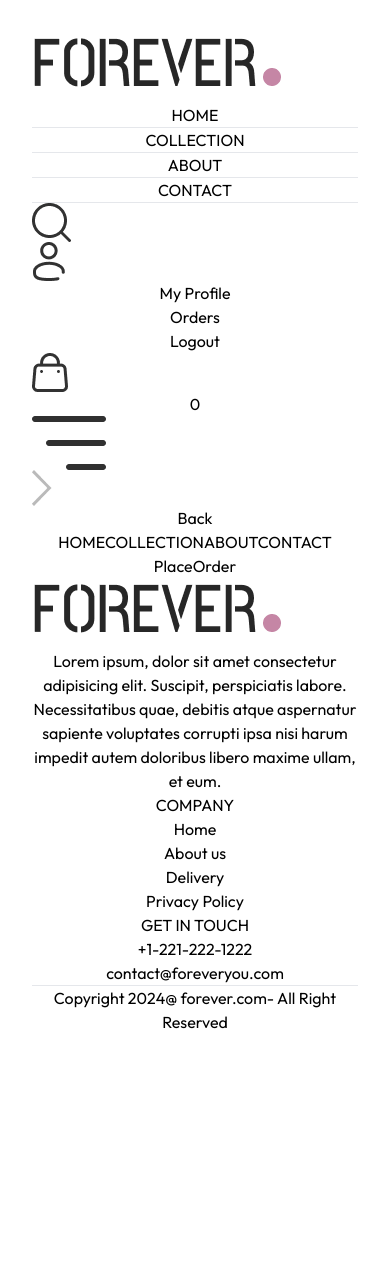
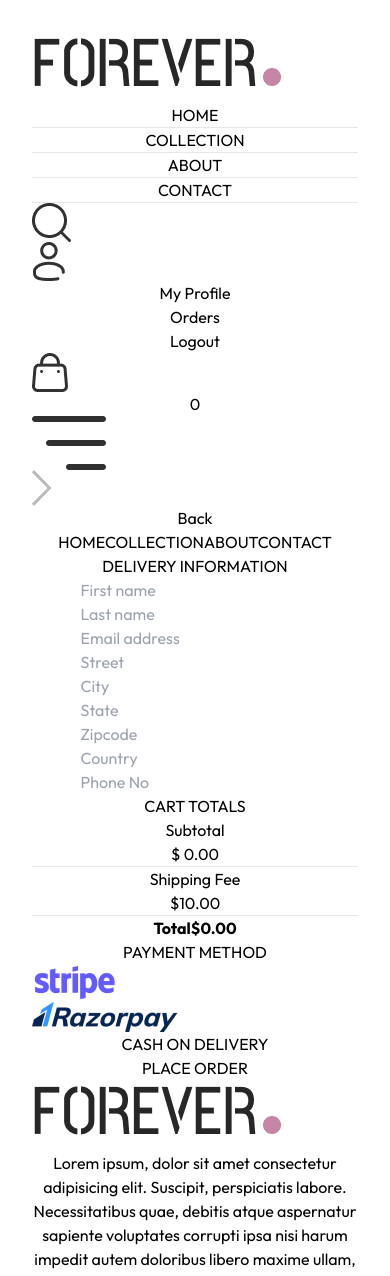
Before and after one commit to anjany06/UrbanVault--E-Commerce-MERN-, a React (Vite) app in the folder client/: page /place-order in a window 390 px wide. Shown: the top 1276 px of the page. Before the commit the page ends 1066 px from the top, so only its background shows below. Built offline with nearby package versions, Linux system fonts and the light colour scheme.

Commit message:
`Added navigation functionality to ShopContext and updated Cart, PlaceOrder pages accordingly`

```diff
--- a/client/src/context/ShopContext.jsx
+++ b/client/src/context/ShopContext.jsx
@@ -1,6 +1,7 @@
 import { createContext, useEffect, useState } from "react";
 import { products } from "../assets/assets/frontend_assets/assets";
 import { toast } from "react-toastify";
+import { useNavigate } from "react-router-dom";
 export const ShopContext = createContext();
 
 const ShopContextProvider = (props) => {
@@ -12,6 +13,8 @@
   const [showSearch, setShowSearch] = useState(false);
   // add to cart func and cartItems is an object
   const [cartItems, setCartItems] = useState({});
+
+  const navigate = useNavigate();
 
   const addToCart = async (itemId, size) => {
     if (!size) {
@@ -81,6 +84,7 @@
     getCartCount,
     updateQuantity,
     getCartAmount,
+    navigate,
   };
 
   return (
--- a/client/src/pages/Cart.jsx
+++ b/client/src/pages/Cart.jsx
@@ -5,7 +5,7 @@
 import CartTotal from "../components/CartTotal";
 
 const Cart = () => {
-  const { products, currency, cartItems, updateQuantity } =
+  const { products, currency, cartItems, updateQuantity, navigate } =
     useContext(ShopContext);
 
   const [cartData, setCartData] = useState([]);
@@ -90,6 +90,14 @@
       <div className="flex justify-end my-20">
         <div className="w-full sm:w-[450px]">
           <CartTotal />
+          <div className="w-full text-end ">
+            <button
+              onClick={() => navigate("/place-order")}
+              className="bg-black text-white text-sm my-8 px-8 py-3"
+            >
+              PROCEED TO CHECKOUT
+            </button>
+          </div>
         </div>
       </div>
     </div>
--- a/client/src/pages/PlaceOrder.jsx
+++ b/client/src/pages/PlaceOrder.jsx
@@ -1,9 +1,129 @@
-import React from 'react'
+import React, { useContext, useState } from "react";
+import Title from "../components/Title";
+import CartTotal from "../components/CartTotal";
+import assets from "../assets/assets/frontend_assets/assets";
+import { ShopContext } from "../context/ShopContext";
 
 const PlaceOrder = () => {
+  const [method, setMethod] = useState("cod");
+
+  const { navigate } = useContext(ShopContext);
   return (
-    <div>PlaceOrder</div>
-  )
-}
+    <div className="flex flex-col sm:flex-row justify-between gap-4 pt-5 sm:pt-14 min-h-[80vh] border-t">
+      {/* left side */}
+      <div className="flex flex-col gap-4 w-full sm:w-[480px]">
+        <div className="text-xl sm:text-2xl my-3">
+          <Title text1={"DELIVERY"} text2={"INFORMATION"} />
+        </div>
+        <div className="flex gap-3">
+          <input
+            className="border border-gray-300 rounded py-1.5 px-3.5 w-full"
+            placeholder="First name"
+            type="text"
+          />
+          <input
+            className="border border-gray-300 rounded py-1.5 px-3.5 w-full"
+            placeholder="Last name"
+            type="text"
+          />
+        </div>
+        <input
+          className="border border-gray-300 rounded py-1.5 px-3.5 w-full"
+          placeholder="Email address"
+          type="email"
+        />
+        <input
+          className="border border-gray-300 rounded py-1.5 px-3.5 w-full"
+          placeholder="Street"
+          type="text"
+        />
+        <div className="flex gap-3">
+          <input
+            className="border border-gray-300 rounded py-1.5 px-3.5 w-full"
+            placeholder="City"
+            type="text"
+          />
+          <input
+            className="border border-gray-300 rounded py-1.5 px-3.5 w-full"
+            placeholder="State"
+            type="text"
+          />
+        </div>
+        <div className="flex gap-3">
+          <input
+            className="border border-gray-300 rounded py-1.5 px-3.5 w-full"
+            placeholder="Zipcode"
+            type="number"
+          />
+          <input
+            className="border border-gray-300 rounded py-1.5 px-3.5 w-full"
+            placeholder="Country"
+            type="text"
+          />
+        </div>
+        <input
+          className="border border-gray-300 rounded py-1.5 px-3.5 w-full"
+          placeholder="Phone No"
+          type="number"
+        />
+      </div>
+      {/* Right side */}
+      <div className="mt-8">
+        <div className="mt-8 min-w-80">
+          <CartTotal />
+        </div>
+        <div className="mt-12">
+          <Title text1={"PAYMENT"} text2={"METHOD"} />
+          {/* Payment MEthod Selection */}
+          <div className="flex gap-3 flex-col lg:flex-row">
+            <div
+              onClick={() => setMethod("stripe")}
+              className="flex items-center gap-3 border p-2 px-3 cursor-pointer"
+            >
+              <p
+                className={`min-w-3.5 h-3.5 border rounded-full ${
+                  method === "stripe" ? "bg-green-400" : ""
+                }`}
+              ></p>
+              <img src={assets.stripe_logo} className="h-5 mx-4" alt="" />
+            </div>
+            <div
+              onClick={() => setMethod("razorpay")}
+              className="flex items-center gap-3 border p-2 px-3 cursor-pointer"
+            >
+              <p
+                className={`min-w-3.5 h-3.5 border rounded-full ${
+                  method === "razorpay" ? "bg-green-400" : ""
+                }`}
+              ></p>
+              <img src={assets.razorpay_logo} className="h-5 mx-4" alt="" />
+            </div>
+            <div
+              onClick={() => setMethod("cod")}
+              className="flex items-center gap-3 border p-2 px-3 cursor-pointer"
+            >
+              <p
+                className={`min-w-3.5 h-3.5 border rounded-full ${
+                  method === "cod" ? "bg-green-400" : ""
+                }`}
+              ></p>
+              <p className="text-gray-500 text-sm font-medium mx-4">
+                CASH ON DELIVERY
+              </p>
+            </div>
+          </div>
+          <div className="w-full text-end mt-8 ">
+            <button
+              onClick={() => navigate("/orders")}
+              className="bg-black text-white px-16 py-3 text-sm"
+            >
+              PLACE ORDER
+            </button>
+          </div>
+        </div>
+      </div>
+    </div>
+  );
+};
 
-export default PlaceOrder
+export default PlaceOrder;
```
